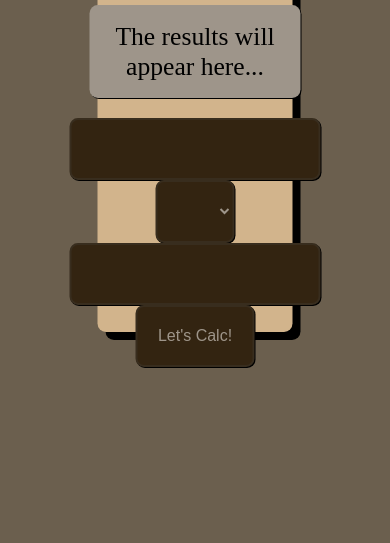
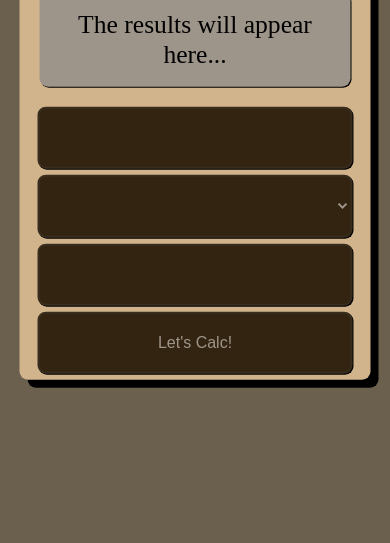
Before and after one commit to szymon-kulak/SSJSC---Simple-Sexy-JavaScript-Calculator, a plain HTML site: page index.html in a window 390 px wide. Shown: the part 301-844 px from the top of the page. Drawn offline with Linux system fonts and the light colour scheme.

Commit message:
Added responsive design elements

```diff
--- a/styles/main.css
+++ b/styles/main.css
@@ -16,7 +16,7 @@ main {
     display: flex;
     align-items: center;
     justify-content: center;
-    height: 50dvh;
+    min-height: 50dvh;
     width: 50dvw;
     text-align: center;
     background-color: #d2b48c;
@@ -78,4 +78,30 @@ input::-webkit-inner-spin-button {
 input[type=number] {
     -moz-appearance: textfield;
     appearance: textfield;
+}
+
+
+@media (max-width: 1200px) {
+    main {
+      width: 90dvw;
+      max-height: 60dvh;
+    }
   }
+
+  @media (max-width: 600px) {
+    main {
+      min-height: 60dvh;
+      max-height: 90dvh;
+    }
+
+    button, input, select {
+      width: 90%;
+      margin-bottom: 6px;
+    }
+  }
+
+  @media (max-height: 600px) {
+    #title {
+      font-size: 2rem;
+    }
+  }
```
